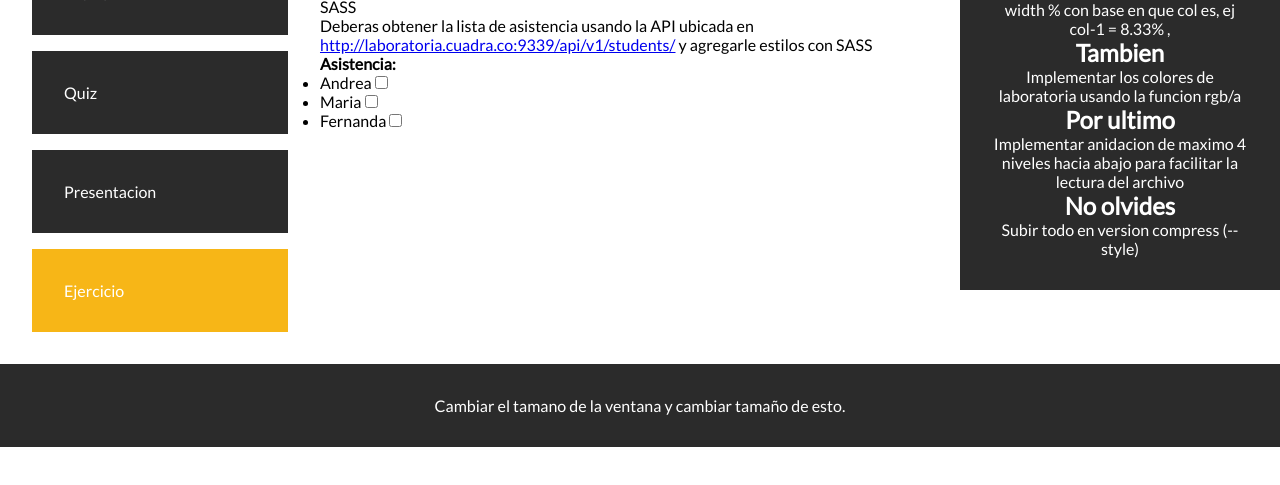
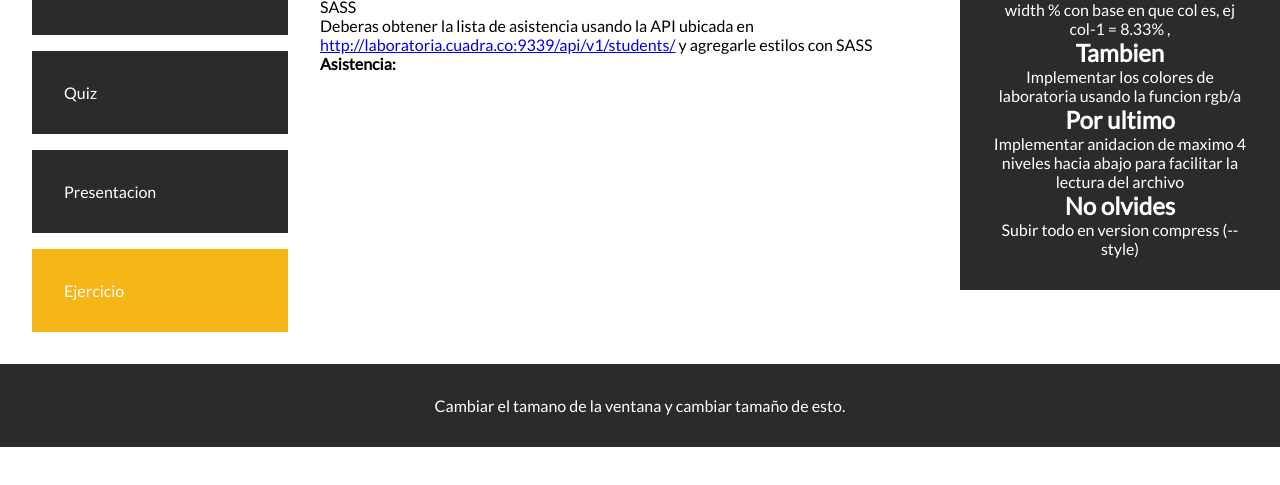
Before and after one commit to marianajane/sass-api, a plain HTML site: page index.html in a window 1280 px wide. Shown: the part 199-684 px from the top of the page. Drawn offline with nearby package versions, Linux system fonts and the light colour scheme; no server answers.

Commit message:
Agregando estilos

```diff
--- a/index.html
+++ b/index.html
@@ -13,8 +13,6 @@
           <h1>Capitan</h1>
         </div>
       </header>
-
-        <!-- <div class="container"> -->
           <div class="row">
             <div class="contenedor-categorias">
               <ul>
@@ -24,21 +22,14 @@
                 <li class="categorias categoriaDos">Ejercicio</li>
               </ul>
             </div>
-
             <div class="contenedor-lista">
               <h1>Ejercicio</h1>
               <p>Este es el contenedor principal, el objetivo es que todo se vea bien aun cambiando las resoluciones, deberas cambiar los colores y tamaños explotando las variables y funciones de SASS</p>
               <p>Deberas obtener la lista de asistencia usando la API ubicada en <a href="http://laboratoria.cuadra.co:9339/api/v1/students/">http://laboratoria.cuadra.co:9339/api/v1/students/</a> y agregarle estilos con SASS</p>
-
               <h4>Asistencia: </h4>
               <ul id="list-girls">
-                <li> Andrea   <input type="checkbox"> </li>
-                <li> Maria    <input type="checkbox"> </li>
-                <li> Fernanda <input type="checkbox"> </li>
               </ul>
-
             </div>
-
             <div class="aside">
               <h2>Deberás</h2>
               <p>Crear una funcion para calcular el width % con base en que col es, ej col-1 = 8.33% , </p>
@@ -49,10 +40,7 @@
               <h2>No olvides</h2>
               <p>Subir todo en version compress (--style)</p>
             </div>
-
           </div>
-        <!-- </div> -->
-
         <footer class="footer">
           <p>Cambiar el tamano de la ventana y cambiar tamaño de esto.</p>
         </footer>
```
